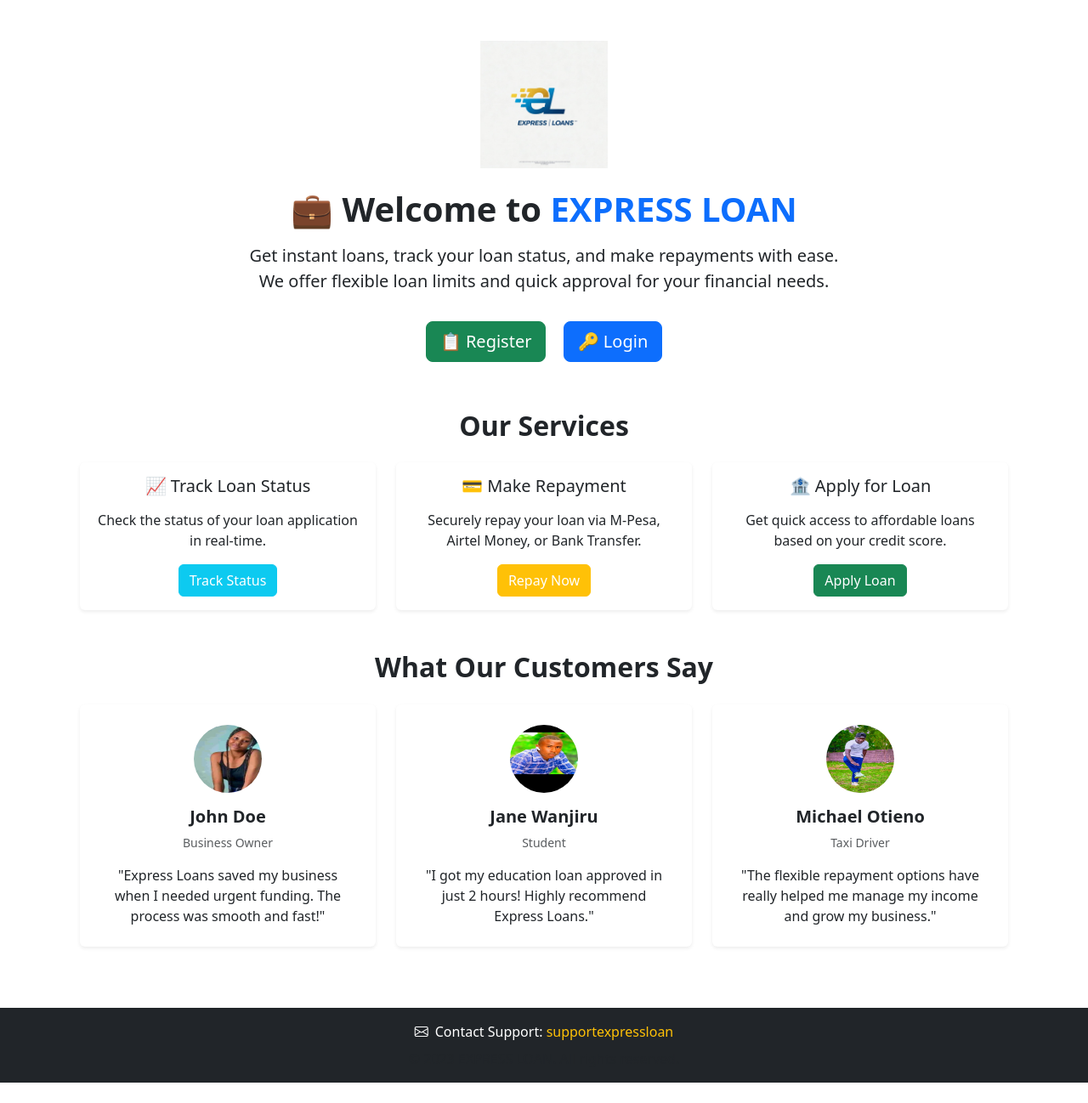
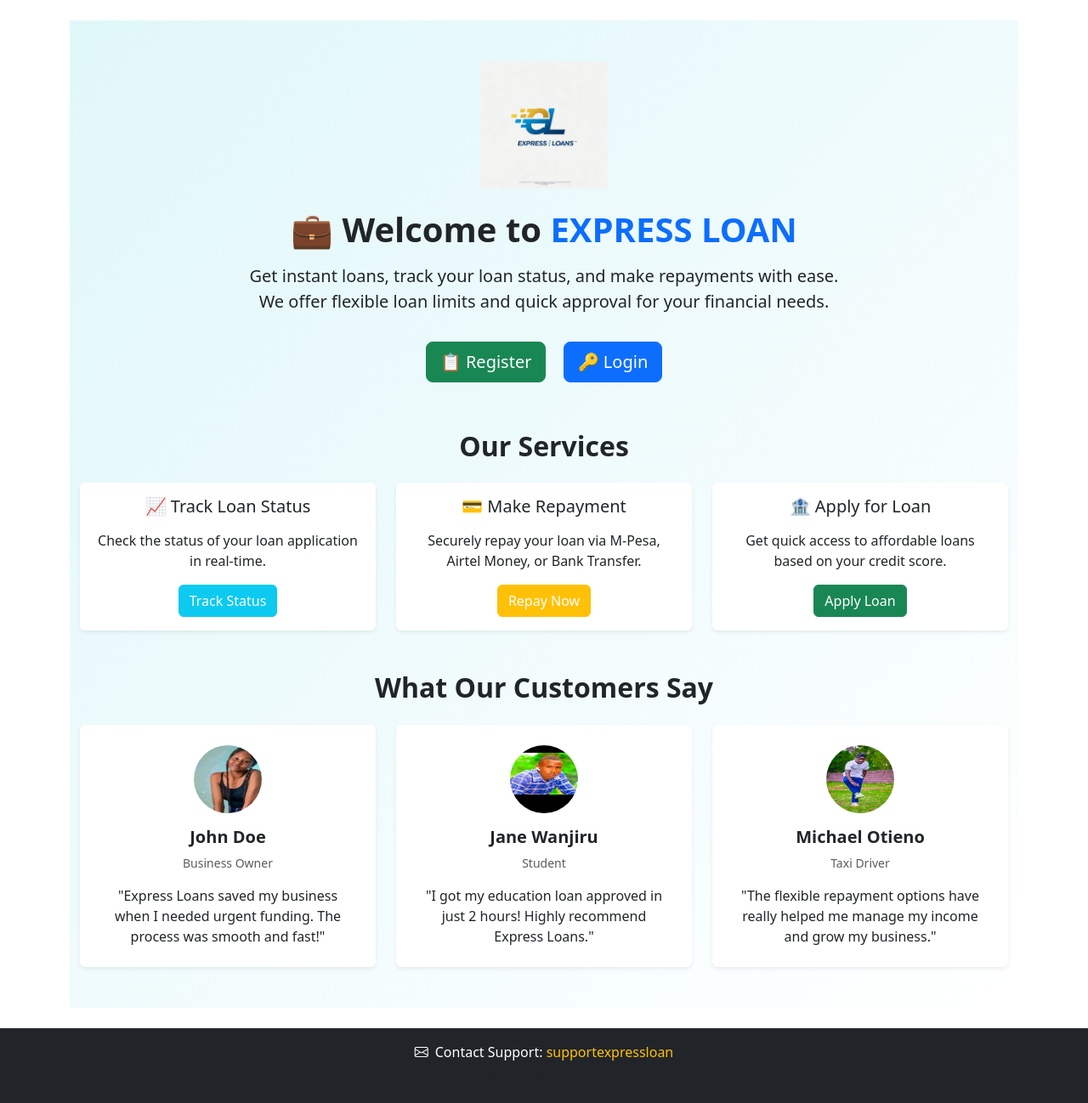
Before and after one commit to Frankie466/expressloan, a Django app: page / in a window 1280 px wide. Shown: the part 56-1354 px from the top of the page at 85% size. Before the commit the page ends 1330 px from the top, so only its background shows below. Run offline with Django 4.2, Linux system fonts and the light colour scheme; some libraries are stand-ins or nearby versions.

Commit message:
Update home.html

```diff
--- a/templates/loan/home.html
+++ b/templates/loan/home.html
@@ -2,7 +2,9 @@
 {% load static %}
 
 {% block content %}
-<div class="container my-5">
+<div class="min-vh-100 py-5" style="background: linear-gradient(to bottom right, #e0f7fa, #ffffff);">
+    <div class="container">
+
         <!-- Welcome Section -->
         <div class="row justify-content-center">
             <div class="col-md-8 text-center">
@@ -27,7 +29,7 @@
 
         <!-- Loan Features Section -->
         <section class="mt-5">
-        <h2 class="text-center mb-4 fw-bold">Our Services</h2>
+            <h2 class="text-center mb-4 fw-bold text-dark">Our Services</h2>
             <div class="row g-4">
                 <div class="col-md-4">
                     <div class="card h-100 shadow-sm border-0 hover-shadow">
@@ -61,7 +63,7 @@
 
         <!-- Customer Review Section -->
         <section class="mt-5">
-        <h2 class="text-center mb-4 fw-bold">What Our Customers Say</h2>
+            <h2 class="text-center mb-4 fw-bold text-dark">What Our Customers Say</h2>
             <div class="row g-4">
                 <div class="col-md-4">
                     <div class="card text-center border-0 shadow-sm h-100 p-4 hover-shadow">
@@ -93,10 +95,12 @@
             </div>
         </section>
     </div>
+</div>
 
+<!-- Little Hover Shadow Effect -->
 <style>
 .hover-shadow:hover {
-    box-shadow: 0 8px 20px rgba(0, 0, 0, 0.2);
+    box-shadow: 0 8px 20px rgba(0, 0, 0, 0.15);
     transition: all 0.3s ease-in-out;
 }
 </style>
```
Lines whose indentation alone changed are shown as unchanged.
